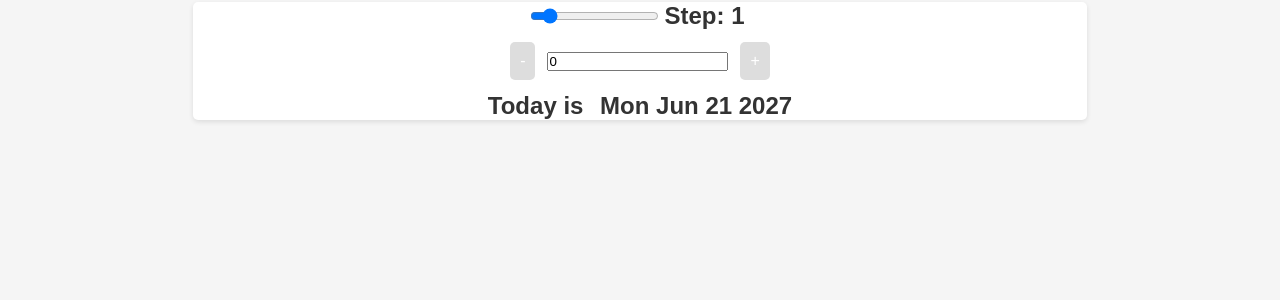
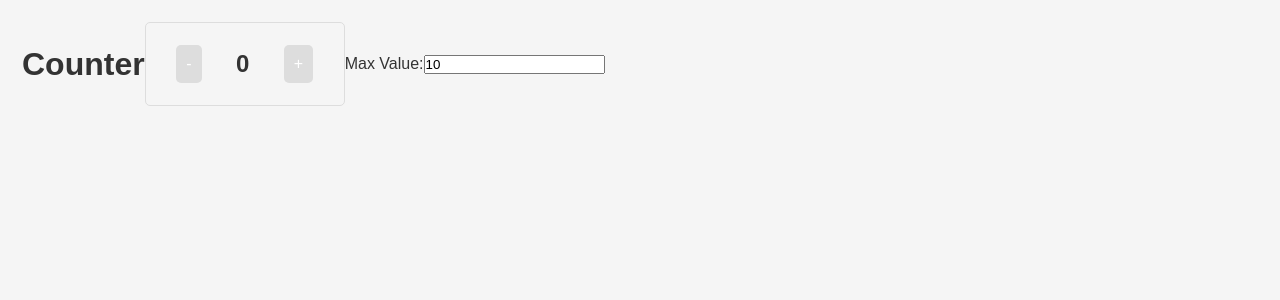
Before and after one commit to Rawal77/Simple_React_Projects, a React (Vite) app: page / in a window 1280 px wide. Shown: the top 300 px of the page. Built offline with nearby package versions, Linux system fonts and the light colour scheme.

Commit message:
Enhance Counter component with starting value and max limit

```diff
--- a/src/App.jsx
+++ b/src/App.jsx
@@ -20,10 +20,10 @@ function App() {
   //     <ScrollToTopButton></ScrollToTopButton>
   //   </>
   // );
-  // return <Counter></Counter>;
+  return <Counter></Counter>;
   // return <MultiStepProgress></MultiStepProgress>;
   // return <GenerateRandomQuote></GenerateRandomQuote>;
-  return <DateNavigation></DateNavigation>;
+  // return <DateNavigation></DateNavigation>;
   // return <SimpleToDo></SimpleToDo>;
 }
 
--- a/src/Counter.jsx
+++ b/src/Counter.jsx
@@ -3,9 +3,29 @@ import "./Counter.css";
 
 export default function Counter() {
   const [count, setCount] = useState(0);
+  const [maxValue, setMaxValue] = useState(10);
 
-  const handleIncrement = () => setCount(count + 1);
-  const handleDecrement = () => setCount(count - 1);
+  const handleIncrement = () => {
+    if (count < maxValue) {
+      setCount(count + 1);
+    }
+  };
+
+  const handleDecrement = () => {
+    if (count > 0) {
+      setCount(count - 1);
+    }
+  };
+
+  const handleChangeMax = event => {
+    const newValue = parseInt(event.target.value);
+    if (newValue > 0) {
+      setMaxValue(newValue);
+      if (count > newValue) {
+        setCount(newValue);
+      }
+    }
+  };
 
   return (
     <div className="counter">
@@ -15,6 +35,15 @@ export default function Counter() {
         <span>{count}</span>
         <button onClick={handleIncrement}>+</button>
       </div>
+      <div className="max-value-container">
+        <label htmlFor="max-value">Max Value:</label>
+        <input
+          type="number"
+          id="max-value"
+          value={maxValue}
+          onChange={handleChangeMax}
+        />
+      </div>
     </div>
   );
 }
```
